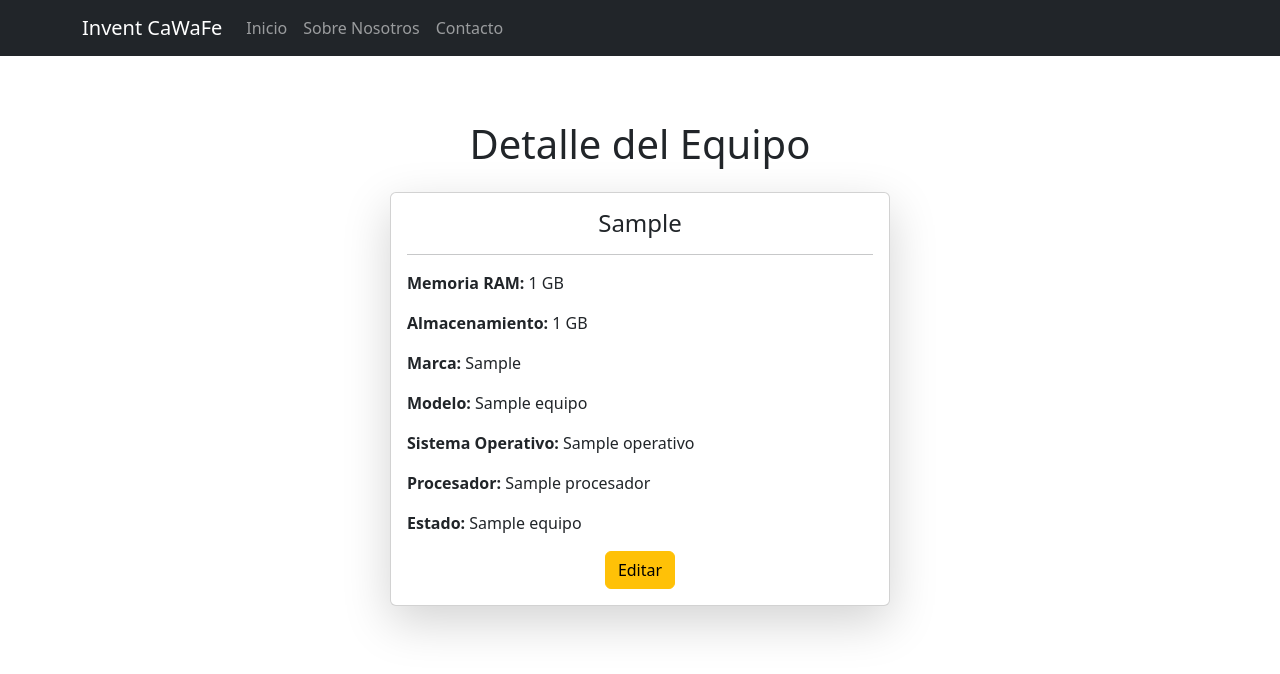
After one commit to LuxCaro19/invent_cawafe, a Django app: page /inventario/detalle_equipo/1/ in a window 1280 px wide. The commit adds this page. Shown: the top 674 px of the page. Run offline with Django 5.2, Linux system fonts and the light colour scheme; tables that the repository leaves empty hold one stand-in row (values such as "Sample post").

Commit message:
Correccion de templates, ajustes y adición de formulario de edición de equipo

```diff
--- a/invent_cawafe/urls.py
+++ b/invent_cawafe/urls.py
@@ -19,6 +19,6 @@ from django.urls import path, include
 
 urlpatterns = [
     path('admin/', admin.site.urls),
-    path('listado_equipos/', include('inventario.urls'))
+    path('inventario/', include('inventario.urls'))
 
 ]
--- a/inventario/admin.py
+++ b/inventario/admin.py
@@ -1,3 +1,3 @@
 from django.contrib import admin
-from .models import Equipo, Tipo_equipo
+from .models import Equipo
 # Register your models here.
--- /dev/null
+++ b/inventario/forms/equipo_form.py
@@ -0,0 +1,7 @@
+from django import forms
+from inventario.models.equipo import Equipo
+
+class EquipoForm(forms.ModelForm):
+    class Meta:
+        model = Equipo
+        fields = ['etiqueta', 'memoria_ram', 'almacenamiento']
--- a/inventario/models/__init__.py
+++ b/inventario/models/__init__.py
@@ -1,4 +1,5 @@
-from .tipo_equipo import Tipo_equipo
+from .modelo_marca import Modelo_marca
+from .modelo_tipo import Modelo_tipo
 from .modelo_equipo import Modelo_equipo
 from .procesador import Procesador
 from .estado_equipo import Estado_equipo
--- a/inventario/models/equipo.py
+++ b/inventario/models/equipo.py
@@ -1,5 +1,4 @@
 from django.db import models
-from .tipo_equipo import Tipo_equipo
 from .modelo_equipo import Modelo_equipo
 from .procesador import Procesador
 from .estado_equipo import Estado_equipo
--- a/inventario/models/modelo_equipo.py
+++ b/inventario/models/modelo_equipo.py
@@ -1,5 +1,9 @@
 from django.db import models
+from .modelo_marca import Modelo_marca
+from .modelo_tipo import Modelo_tipo
 
 class Modelo_equipo(models.Model):
     nombre = models.CharField()
+    tipo = models.ForeignKey(Modelo_tipo, on_delete=models.SET_NULL, null=True )
+    marca = models.ForeignKey(Modelo_marca, on_delete=models.SET_NULL, null=True )
     precio = models.IntegerField()
--- /dev/null
+++ b/inventario/models/modelo_marca.py
@@ -0,0 +1,6 @@
+from django.db import models
+
+# Create your models here.
+
+class Modelo_marca(models.Model):
+    marca = models.CharField()
--- /dev/null
+++ b/inventario/models/modelo_tipo.py
@@ -0,0 +1,6 @@
+from django.db import models
+
+# Create your models here.
+
+class Modelo_tipo(models.Model):
+    tipo = models.CharField()
--- a/inventario/models/procesador.py
+++ b/inventario/models/procesador.py
@@ -1,5 +1,6 @@
 from django.db import models
+from .modelo_marca import Modelo_marca
 
 class Procesador(models.Model):
     nombre = models.CharField()
-    compania = models.CharField()
+    marca = models.ForeignKey(Modelo_marca, on_delete=models.SET_NULL, null=True )
--- a/inventario/models/sistema_operativo.py
+++ b/inventario/models/sistema_operativo.py
@@ -1,5 +1,6 @@
 from django.db import models
+from .modelo_marca import Modelo_marca
 
 class Sistema_operativo(models.Model):
     nombre = models.CharField()
-    compania = models.CharField()
+    marca = models.ForeignKey(Modelo_marca, on_delete=models.SET_NULL, null=True )
--- a/inventario/models/tipo_equipo.py
+++ /dev/null
@@ -1,4 +0,0 @@
-from django.db import models
-
-class Tipo_equipo(models.Model):
-    nombre = models.CharField()
--- /dev/null
+++ b/inventario/templates/inventario/detalle_equipo.html
@@ -0,0 +1,68 @@
+{% extends 'navbar/navbar.html' %}
+
+{% block title %}Detalle del Equipo{% endblock %}
+
+{% block content %}
+<div class="container mt-5">
+    <h1 class="text-center">Detalle del Equipo</h1>
+
+    <div class="card mx-auto mt-4 shadow-lg" style="max-width: 500px;">
+        <div class="card-body">
+            <h4 class="card-title text-center" id="etiqueta-text">{{ equipo.etiqueta }}</h4>
+            <hr>
+
+            <!-- Modo Vista -->
+            <div id="vista-detalle">
+                <p><strong>Memoria RAM:</strong> {{ equipo.memoria_ram }} GB</p>
+                <p><strong>Almacenamiento:</strong> {{ equipo.almacenamiento }} GB</p>
+                <p><strong>Marca:</strong> {{ equipo.modelo.marca.marca }}</p>
+                <p><strong>Modelo:</strong> {{ equipo.modelo.nombre }}</p>
+                <p><strong>Sistema Operativo:</strong> {{ equipo.sistema_operativo.nombre }}</p>
+                <p><strong>Procesador:</strong> {{ equipo.procesador.nombre }}</p>
+                <p><strong>Estado:</strong> {{ equipo.estado.nombre }}</p>
+
+                <div class="text-center mt-3">
+                    <button class="btn btn-warning" onclick="toggleEdicion()">Editar</button>
+                </div>
+            </div>
+
+            <!-- Modo Edición -->
+            <form id="form-edicion" action="{% url 'detalle_equipo' equipo.id %}" method="POST" style="display: none;">
+                {% csrf_token %}
+                <div class="form-group">
+                    <label for="etiqueta">Etiqueta:</label>
+                    <input type="text" class="form-control" id="etiqueta" name="etiqueta" value="{{ equipo.etiqueta }}">
+                </div>
+                <div class="form-group">
+                    <label for="memoria_ram">Memoria RAM (GB):</label>
+                    <input type="number" class="form-control" id="memoria_ram" name="memoria_ram" value="{{ equipo.memoria_ram }}">
+                </div>
+                <div class="form-group">
+                    <label for="almacenamiento">Almacenamiento (GB):</label>
+                    <input type="number" class="form-control" id="almacenamiento" name="almacenamiento" value="{{ equipo.almacenamiento }}">
+                </div>
+
+                <div class="text-center mt-3">
+                    <button type="submit" class="btn btn-success">Guardar</button>
+                    <button type="button" class="btn btn-secondary" onclick="toggleEdicion()">Cancelar</button>
+                </div>
+            </form>
+        </div>
+    </div>
+</div>
+
+<script>
+    function toggleEdicion() {
+        let vista = document.getElementById("vista-detalle");
+        let form = document.getElementById("form-edicion");
+
+        if (vista.style.display === "none") {
+            vista.style.display = "block";
+            form.style.display = "none";
+        } else {
+            vista.style.display = "none";
+            form.style.display = "block";
+        }
+    }
+</script>
+{% endblock %}
--- /dev/null
+++ b/inventario/templates/navbar/navbar.html
@@ -0,0 +1,42 @@
+<!DOCTYPE html>
+<html lang="es">
+<head>
+    <meta charset="UTF-8">
+    <meta name="viewport" content="width=device-width, initial-scale=1">
+    <title>{% block title %}Invent CaWaFe{% endblock %}</title>
+    <link href="https://cdn.jsdelivr.net/npm/bootstrap@5.3.0/dist/css/bootstrap.min.css" rel="stylesheet">
+</head>
+<body>
+
+    <!-- Navbar fija en la parte superior -->
+    <nav class="navbar navbar-expand-lg navbar-dark bg-dark fixed-top">
+        <div class="container">
+            <a class="navbar-brand" href="#">Invent CaWaFe</a>
+            <button class="navbar-toggler" type="button" data-bs-toggle="collapse" data-bs-target="#navbarNav">
+                <span class="navbar-toggler-icon"></span>
+            </button>
+            <div class="collapse navbar-collapse" id="navbarNav">
+                <ul class="navbar-nav">
+                    <li class="nav-item">
+                        <a class="nav-link" href="#">Inicio</a>
+                    </li>
+                    <li class="nav-item">
+                        <a class="nav-link" href="#">Sobre Nosotros</a>
+                    </li>
+                    <li class="nav-item">
+                        <a class="nav-link" href="#">Contacto</a>
+                    </li>
+                </ul>
+            </div>
+        </div>
+    </nav>
+
+    <!-- Espacio para que el contenido no quede oculto bajo la navbar fija -->
+    <div class="container mt-5 pt-4">
+        {% block content %}
+        {% endblock %}
+    </div>
+
+    <script src="https://cdn.jsdelivr.net/npm/bootstrap@5.3.0/dist/js/bootstrap.bundle.min.js"></script>
+</body>
+</html>
--- a/inventario/urls.py
+++ b/inventario/urls.py
@@ -4,7 +4,7 @@ from . import views
 urlpatterns = [
 
     path('', views.index),
-    path('detalle_equipo/<int:id>', views.detalle_equipo,name='detalle_equipo'),
-    path('test/', views.listado_equipos)
+    path('detalle_equipo/<int:id>/', views.detalle_equipo,name='detalle_equipo'),
+    path('lista_equipos/', views.listado_equipos)
 
 ]
--- a/inventario/views.py
+++ b/inventario/views.py
@@ -2,7 +2,8 @@ from django.shortcuts import render
 from django.http import HttpResponse, JsonResponse
 from .models.equipo import Equipo
 from .models.modelo_equipo import Modelo_equipo
-from django.shortcuts import get_list_or_404, get_object_or_404
+from django.shortcuts import get_list_or_404, get_object_or_404,redirect
+from .forms.equipo_form import EquipoForm
 
 # Create your views here.
 
@@ -12,8 +13,15 @@ def index(request):
 
 def listado_equipos(request):
     equipos = Equipo.objects.all()  # Obtiene todos los objetos de Equipo
-    return render(request, 'listado_equipos.html', {'equipos': equipos})
+    return render(request, 'inventario/listado_equipos.html', {'equipos': equipos})
 
 def detalle_equipo(request, id):
-    detalle = get_object_or_404(Equipo, id=id)
-    return HttpResponse ('Equipo: %s' %detalle.etiqueta)
+    equipo = get_object_or_404(Equipo, id=id)
+    form = EquipoForm(instance=equipo)
+    if request.method == 'POST':
+        form = EquipoForm(request.POST, instance=equipo)
+        if form.is_valid():
+            form.save()
+            return redirect('detalle_equipo', id=equipo.id)
+
+    return render(request, 'inventario/detalle_equipo.html', {'equipo': equipo, 'form': form})
```
Also changed, not shown: inventario/templates/inventario/listado_equipos.html (renamed from inventario/templates/listado_equipos.html, +7 -4 lines), inventario/forms/__init__.py (added), inventario/migrations/0004_modelo_modelo_tipo_and_more.py (added), inventario/migrations/0005_rename_modelo_modelo_marca_modelo_marca_and_more.py (added), inventario/migrations/0006_remove_procesador_compania_procesador_marca.py (added).
